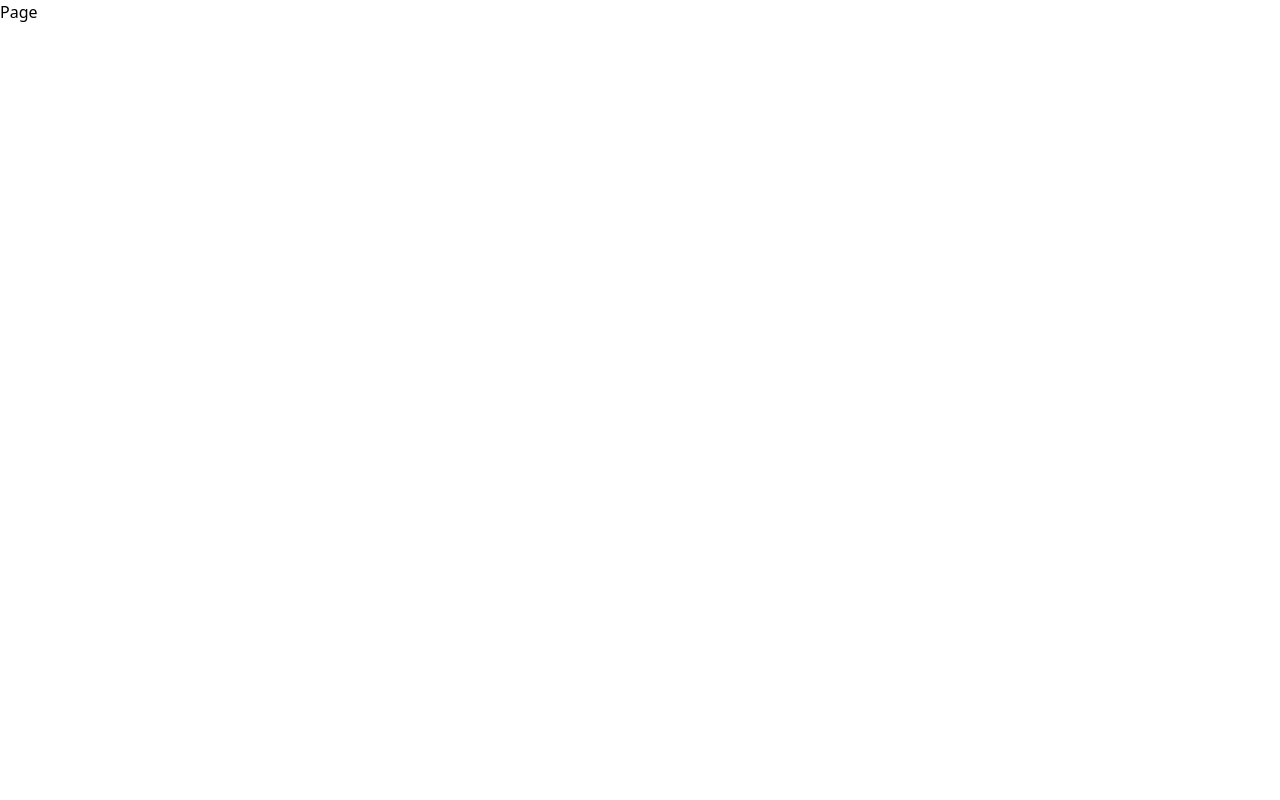
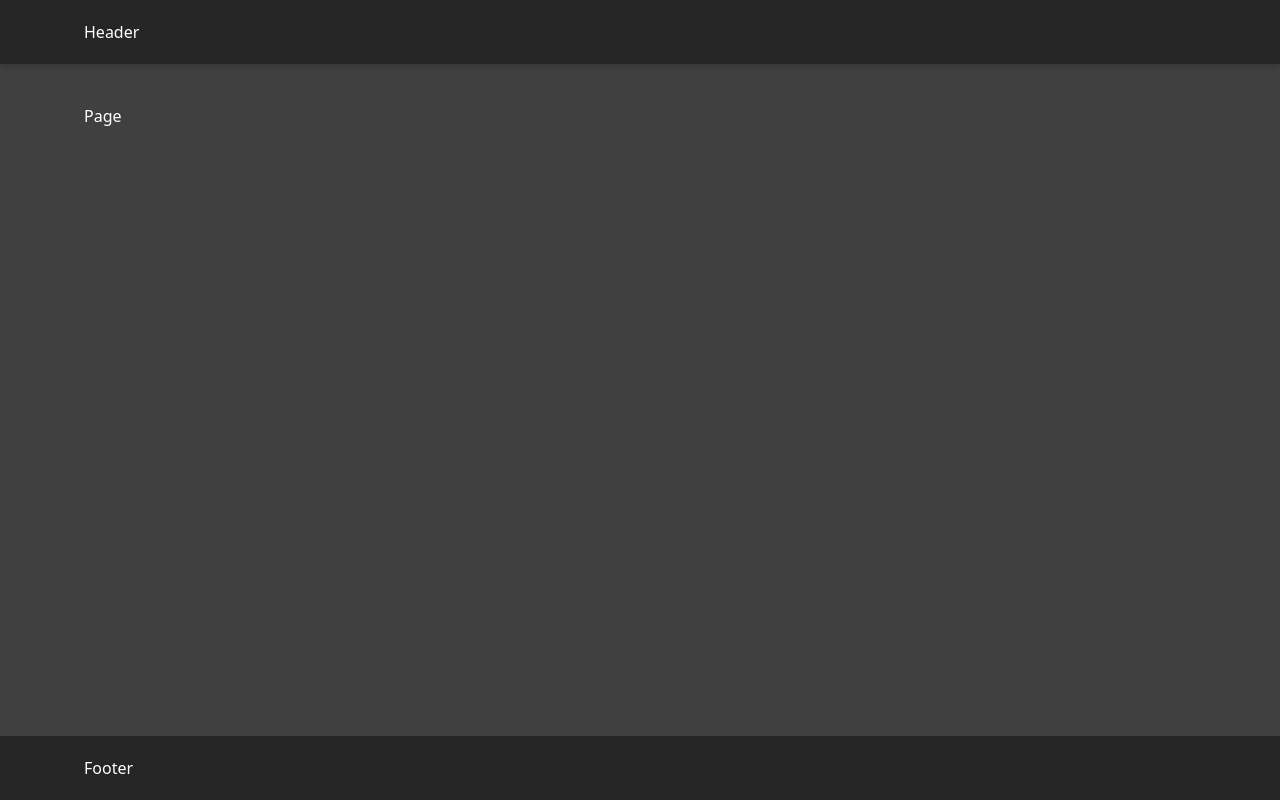
Before and after one commit to PerkinArtem/nsite, a Next.js app: page / in a window 1280 px wide. Built offline with nearby package versions, Linux system fonts and the light colour scheme.

Commit message:
general layout, added components (header,Footer)

```diff
--- a/app/layout.tsx
+++ b/app/layout.tsx
@@ -1,3 +1,5 @@
+import { Footer } from '../components/Footer/Footer'
+import { Header } from '../components/Header/Header'
 import '../styles/global.css'
 
 export default function RootLayout({
@@ -8,8 +10,12 @@ export default function RootLayout({
   return (
     <html>
       <head />
-      <body>
-        {children}
+      <body className='flex flex-col text-white bg-neutral-700'>
+          <Header />
+          <main className='flex-1 py-10'>
+            {children}
+          </main>
+          <Footer />
       </body>
     </html>
   )
--- a/app/page.tsx
+++ b/app/page.tsx
@@ -1,6 +1,6 @@
 const Page = () => {
   return (
-    <div>
+    <div className="container">
       Page
     </div>
   );
--- /dev/null
+++ b/components/Footer/Footer.tsx
@@ -0,0 +1,11 @@
+import Link from "next/link";
+
+export function Footer() {
+  return (
+    <footer className="bg-neutral-800 py-5">
+      <div className="container">
+        Footer
+      </div>
+    </footer>
+  );
+}
--- /dev/null
+++ b/components/Header/Header.tsx
@@ -0,0 +1,11 @@
+import Link from "next/link";
+
+export function Header() {
+  return (
+    <header className="bg-neutral-800 py-5 shadow-md">
+      <div className="container flex items-center">
+        Header
+      </div>
+    </header>
+  );
+}
--- a/styles/global.css
+++ b/styles/global.css
@@ -1,3 +1,11 @@
 @tailwind base;
 @tailwind components;
 @tailwind utilities;
+
+html, body {
+  @apply h-full
+}
+
+.container {
+  @apply max-w-6xl px-5 mx-auto
+}
```
